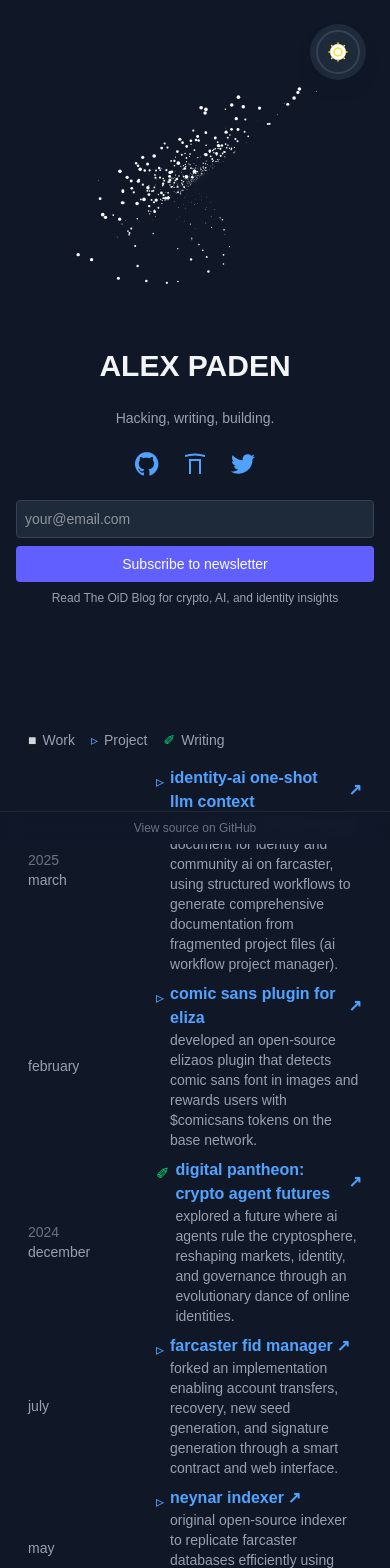
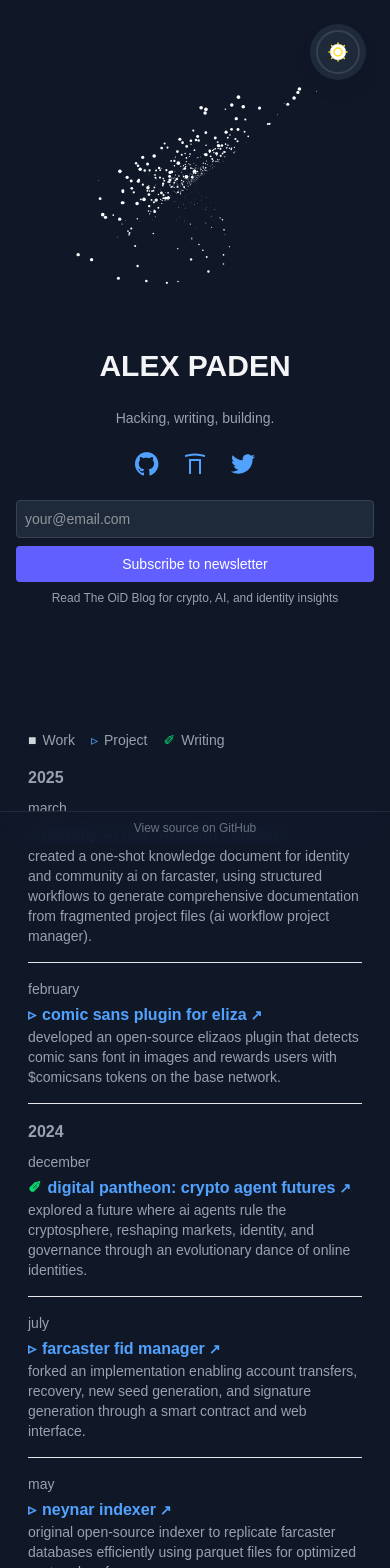
Before and after one commit to alexpaden/alex-paden-site, a Next.js app: page / in a window 390 px wide. Shown: the top 1568 px of the page. Built offline with nearby package versions, Linux system fonts and the light colour scheme.

Commit message:
fix hyperlink css bug

```diff
--- a/src/components/Timeline.tsx
+++ b/src/components/Timeline.tsx
@@ -207,10 +207,10 @@
           href={item.link}
           target="_blank"
           rel="noopener noreferrer"
-          className={`${theme === 'dark' ? 'text-blue-400 hover:text-blue-300' : 'text-blue-600 hover:underline'} flex items-center`}
+          className={`${theme === 'dark' ? 'text-blue-400 hover:text-blue-300' : 'text-blue-600 hover:underline'} whitespace-normal inline`}
         >
           {item.title}
-          {item.type !== 'work' && <span className="ml-1">↗</span>}
+          {item.type !== 'work' && <span className="text-sm"> ↗</span>}
         </Link>
       );
     }
@@ -301,11 +301,10 @@
         </div>
       </div>
 
-      {/* Mobile Timeline Content (2-column layout) */}
+      {/* Mobile Timeline Content (single-column layout) */}
       <div
         ref={timelineRef}
-        className="relative grid gap-2 md:hidden"
-        style={{ gridTemplateColumns: 'minmax(120px, 1fr) 3fr' }}
+        className="relative flex flex-col gap-4 md:hidden"
       >
         {timelineItems.map((item, index) => {
           const currentYear = getYearFromSortDate(item.sortDate);
@@ -313,26 +312,32 @@
           mobileLastYear = currentYear;
 
           return (
-            <React.Fragment key={index}>
-              {/* Combined Year/Date Column */}
-              <div className={`text-sm ${theme === 'dark' ? 'text-gray-400' : 'text-gray-500'} flex flex-col justify-center`}>
-                {showYear && <div className={theme === 'dark' ? 'text-gray-500' : 'text-gray-400'}>{currentYear}</div>}
-                <div className="whitespace-normal break-words">
+            <div key={index} className="border-b border-gray-200 dark:border-gray-700 pb-4 last:border-b-0">
+              {/* Year display (when it changes) */}
+              {showYear && (
+                <div className={`mb-2 ${theme === 'dark' ? 'text-gray-400' : 'text-gray-500'} font-semibold`}>
+                  {currentYear}
+                </div>
+              )}
+
+              {/* Date only */}
+              <div className="flex items-center mb-1">
+                <span className={`${theme === 'dark' ? 'text-gray-400' : 'text-gray-500'} text-sm`}>
                   {item.date}
-                </div>
+                </span>
               </div>
 
-              {/* Content Column */}
-              <div className="flex items-start gap-1.5">
-                <span className={`${getSymbolColorClass(item.type)} mt-1`}>
-                  {getIndicatorSymbol(item.type)}
-                </span>
-                <div className="flex-1">
-                  <div className="font-bold">{renderTitle(item)}</div>
-                  {renderDescription(item)}
+              {/* Title with indicator and description */}
+              <div>
+                <div className="font-bold flex items-center gap-1.5">
+                  <span className={`${getSymbolColorClass(item.type)}`}>
+                    {getIndicatorSymbol(item.type)}
+                  </span>
+                  {renderTitle(item)}
                 </div>
+                {renderDescription(item)}
               </div>
-            </React.Fragment>
+            </div>
           );
         })}
       </div>
```
